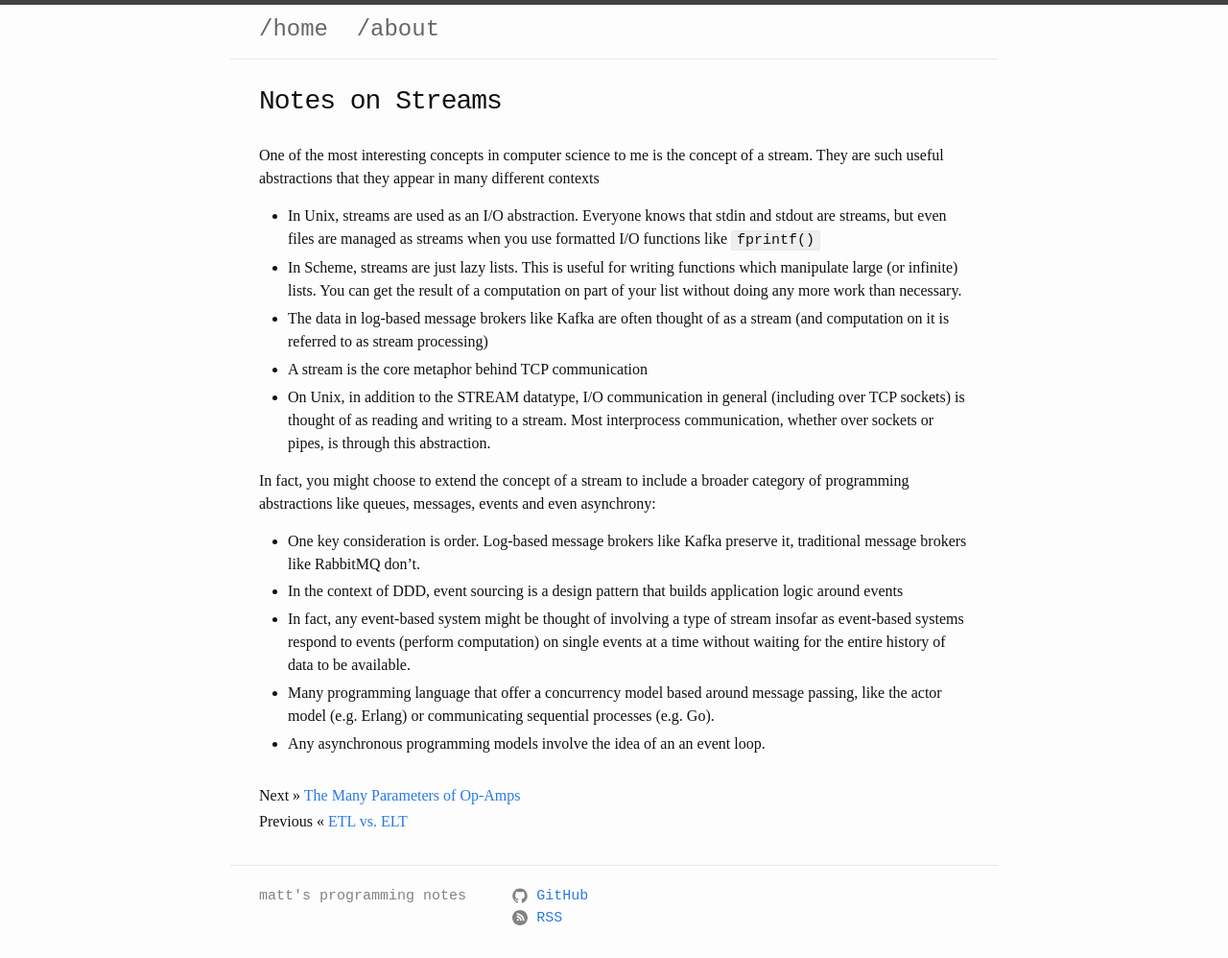
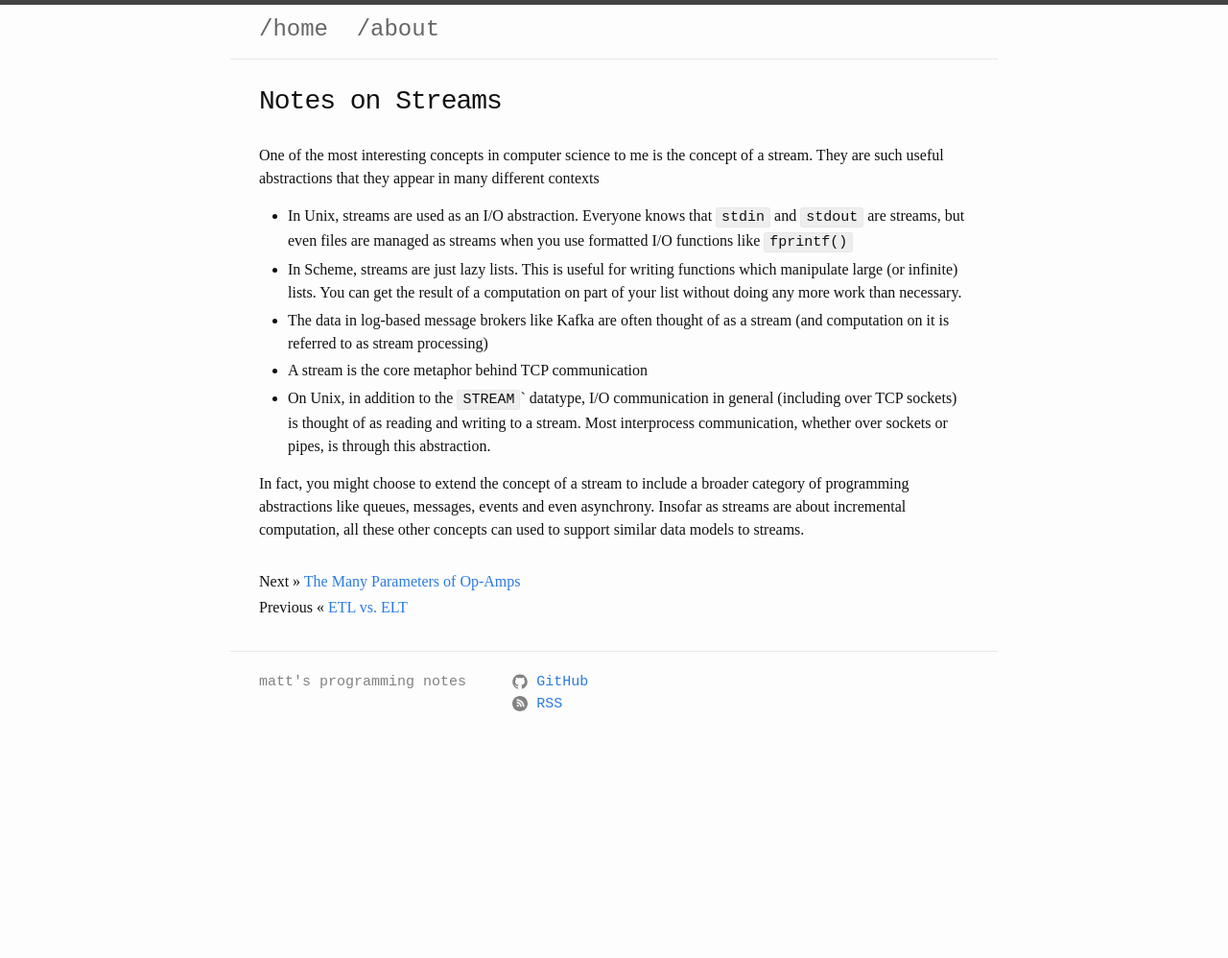
Before and after one commit to mattsteadman/mattsteadman.github.io, a Jekyll site: the page built from _posts/2023-11-23-streams.md, in a window 1280 px wide. Shown: the whole page at 96% size. Built offline with Jekyll 4.4.1, drawn with Linux system fonts in a browser that asks for light colours; after the commit the page ends 900 px from its top, so only the background shows below that.

Commit message:
Cleanup streams

```diff
--- a/_posts/2023-11-23-streams.md
+++ b/_posts/2023-11-23-streams.md
@@ -8,15 +8,10 @@ description: "Notes on Streams"
 ---
 
 One of the most interesting concepts in computer science to me is the concept of a stream. They are such useful abstractions that they appear in many different contexts
-- In Unix, streams are used as an I/O abstraction. Everyone knows that stdin and stdout are streams, but even files are managed as streams when you use formatted I/O functions like `fprintf()`
+- In Unix, streams are used as an I/O abstraction. Everyone knows that `stdin` and `stdout` are streams, but even files are managed as streams when you use formatted I/O functions like `fprintf()`
 - In Scheme, streams are just lazy lists. This is useful for writing functions which manipulate large (or infinite) lists. You can get the result of a computation on part of your list without doing any more work than necessary.
 - The data in log-based message brokers like Kafka are often thought of as a stream (and computation on it is referred to as stream processing)
 - A stream is the core metaphor behind TCP communication
-- On Unix, in addition to the STREAM datatype, I/O communication in general (including over TCP sockets) is thought of as reading and writing to a stream. Most interprocess communication, whether over sockets or pipes, is through this abstraction.
+- On Unix, in addition to the `STREAM`` datatype, I/O communication in general (including over TCP sockets) is thought of as reading and writing to a stream. Most interprocess communication, whether over sockets or pipes, is through this abstraction.
 
-In fact, you might choose to extend the concept of a stream to include a broader category of programming abstractions like queues, messages, events and even asynchrony:
-- One key consideration is order. Log-based message brokers like Kafka preserve it, traditional message brokers like RabbitMQ don't.
-- In the context of DDD, event sourcing is a design pattern that builds application logic around events
-- In fact, any event-based system might be thought of involving a type of stream insofar as event-based systems respond to events (perform computation) on single events at a time without waiting for the entire history of data to be available.
-- Many programming language that offer a concurrency model based around message passing, like the actor model (e.g. Erlang) or communicating sequential processes (e.g. Go).
-- Any asynchronous programming models involve the idea of an an event loop.
+In fact, you might choose to extend the concept of a stream to include a broader category of programming abstractions like queues, messages, events and even asynchrony. Insofar as streams are about incremental computation, all these other concepts can used to support similar data models to streams.
```
